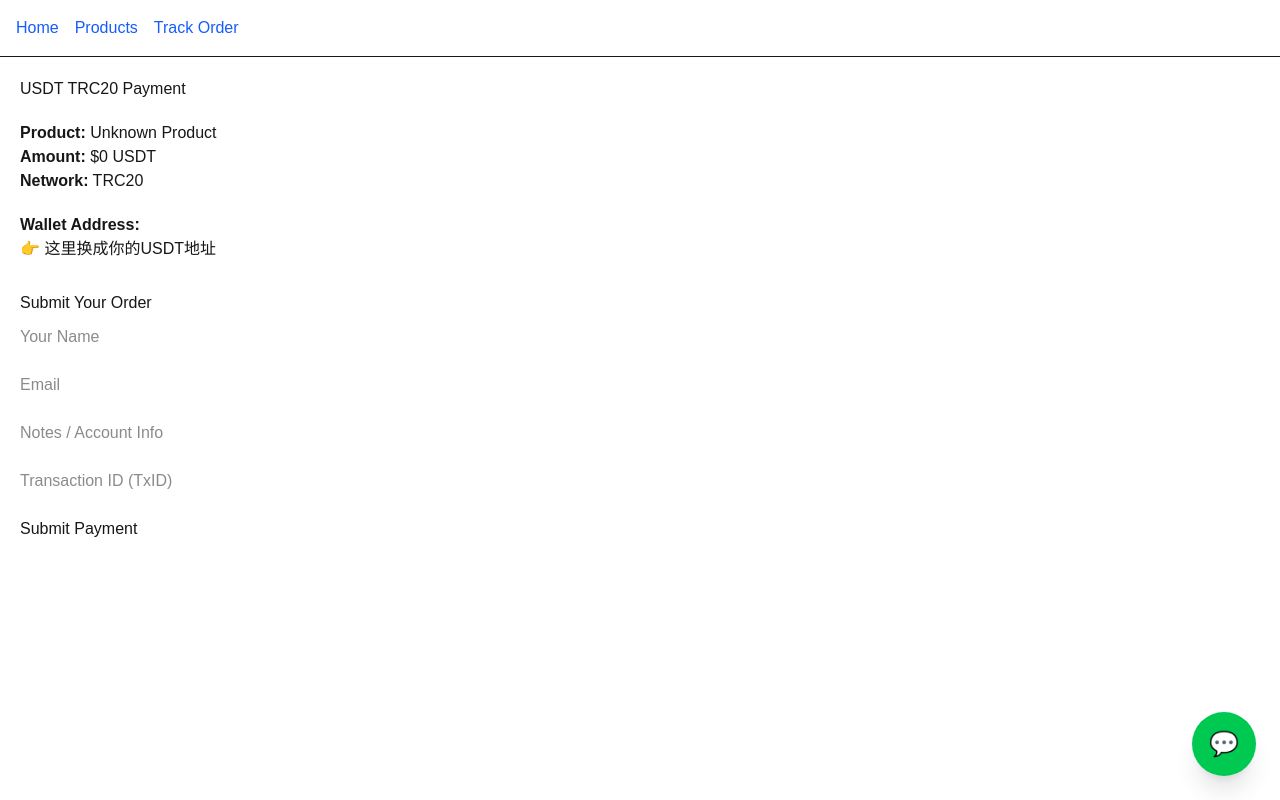
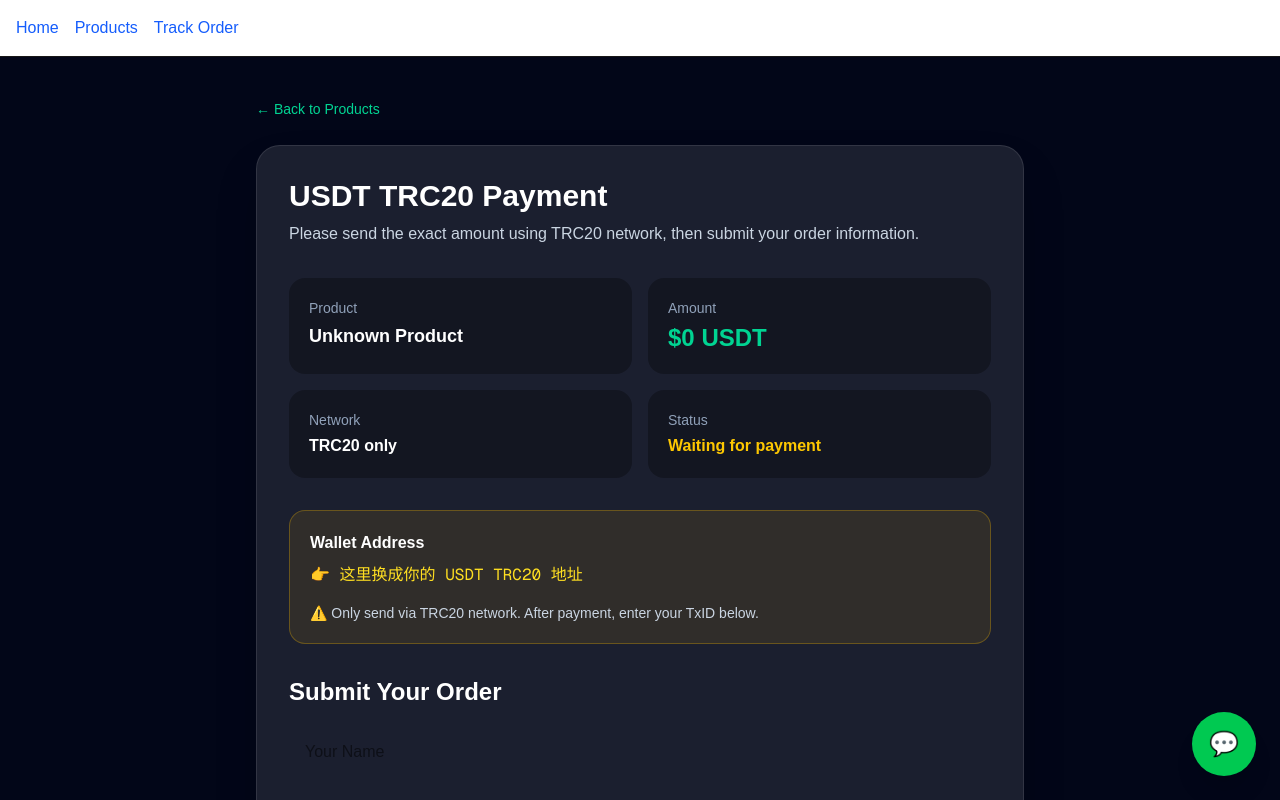
Before and after one commit to summitwang/Digital-Software-Deals, a Next.js app: page /payment in a window 1280 px wide. Shown: the top 800 px of the page. Built offline with nearby package versions, Linux system fonts and the light colour scheme.

Commit message:
Update page.tsx

```diff
--- a/app/payment/page.tsx
+++ b/app/payment/page.tsx
@@ -1,13 +1,13 @@
 "use client";
 
 import { Suspense, useState } from "react";
-import { useSearchParams, useRouter } from "next/navigation";
+import { useRouter, useSearchParams } from "next/navigation";
+import Link from "next/link";
 
 function PaymentContent() {
+  const router = useRouter();
   const searchParams = useSearchParams();
-  const router = useRouter();
 
-  // ✅ 正确读取 URL 参数
   const product = searchParams.get("product") || "Unknown Product";
   const amount = searchParams.get("amount") || "0";
 
@@ -18,11 +18,15 @@ function PaymentContent() {
     txid: "",
   });
 
+  const [loading, setLoading] = useState(false);
+
   async function submitOrder() {
     if (!form.customer_email || !form.txid) {
       alert("Please enter email and transaction ID");
       return;
     }
+
+    setLoading(true);
 
     const res = await fetch("/api/orders", {
       method: "POST",
@@ -34,75 +38,114 @@ function PaymentContent() {
     });
 
     const data = await res.json();
+    setLoading(false);
 
     if (!res.ok) {
       alert(data.error || "Submit failed");
       return;
     }
 
-    // ✅ 跳转成功页
     router.push(`/payment/success?orderId=${data.order.order_no}`);
   }
 
   return (
-    <main style={{ padding: 20 }}>
-      <h1>USDT TRC20 Payment</h1>
+    <main className="min-h-screen bg-slate-950 text-white px-6 py-10">
+      <div className="max-w-3xl mx-auto">
+        <Link href="/" className="text-emerald-400 text-sm">
+          ← Back to Products
+        </Link>
 
-      <div style={{ marginTop: 20 }}>
-        <p><strong>Product:</strong> {product}</p>
-        <p><strong>Amount:</strong> ${amount} USDT</p>
-        <p><strong>Network:</strong> TRC20</p>
+        <div className="mt-6 bg-white/10 border border-white/10 rounded-3xl p-8 shadow-2xl">
+          <h1 className="text-3xl font-extrabold mb-2">
+            USDT TRC20 Payment
+          </h1>
+
+          <p className="text-slate-300 mb-8">
+            Please send the exact amount using TRC20 network, then submit your
+            order information.
+          </p>
+
+          <div className="grid md:grid-cols-2 gap-4 mb-8">
+            <div className="bg-black/30 rounded-2xl p-5">
+              <p className="text-slate-400 text-sm mb-1">Product</p>
+              <p className="font-bold text-lg">{product}</p>
             </div>
 
-      <div style={{ marginTop: 20 }}>
-        <p><strong>Wallet Address:</strong></p>
-        <p style={{ wordBreak: "break-all" }}>
-          👉 这里换成你的USDT地址
+            <div className="bg-black/30 rounded-2xl p-5">
+              <p className="text-slate-400 text-sm mb-1">Amount</p>
+              <p className="font-extrabold text-2xl text-emerald-400">
+                ${amount} USDT
               </p>
             </div>
 
-      <h3 style={{ marginTop: 30 }}>Submit Your Order</h3>
+            <div className="bg-black/30 rounded-2xl p-5">
+              <p className="text-slate-400 text-sm mb-1">Network</p>
+              <p className="font-bold">TRC20 only</p>
+            </div>
 
-      <div style={{ marginTop: 10 }}>
+            <div className="bg-black/30 rounded-2xl p-5">
+              <p className="text-slate-400 text-sm mb-1">Status</p>
+              <p className="font-bold text-yellow-400">Waiting for payment</p>
+            </div>
+          </div>
+
+          <div className="bg-yellow-500/10 border border-yellow-500/30 rounded-2xl p-5 mb-8">
+            <p className="font-bold mb-2">Wallet Address</p>
+
+            <p className="break-all text-yellow-300 font-mono">
+              👉 这里换成你的 USDT TRC20 地址
+            </p>
+
+            <p className="text-sm text-slate-300 mt-4">
+              ⚠️ Only send via TRC20 network. After payment, enter your TxID
+              below.
+            </p>
+          </div>
+
+          <h2 className="text-2xl font-bold mb-4">Submit Your Order</h2>
+
+          <div className="space-y-4">
             <input
+              className="w-full p-4 rounded-xl text-black outline-none"
               placeholder="Your Name"
               value={form.customer_name}
               onChange={(e) =>
                 setForm({ ...form, customer_name: e.target.value })
               }
             />
-        <br /><br />
 
             <input
-          placeholder="Email"
+              className="w-full p-4 rounded-xl text-black outline-none"
+              placeholder="Email Address"
               value={form.customer_email}
               onChange={(e) =>
                 setForm({ ...form, customer_email: e.target.value })
               }
             />
-        <br /><br />
 
             <input
+              className="w-full p-4 rounded-xl text-black outline-none"
               placeholder="Notes / Account Info"
               value={form.address}
-          onChange={(e) =>
-            setForm({ ...form, address: e.target.value })
-          }
+              onChange={(e) => setForm({ ...form, address: e.target.value })}
             />
-        <br /><br />
 
             <input
+              className="w-full p-4 rounded-xl text-black outline-none"
               placeholder="Transaction ID (TxID)"
               value={form.txid}
-          onChange={(e) =>
-            setForm({ ...form, txid: e.target.value })
-          }
+              onChange={(e) => setForm({ ...form, txid: e.target.value })}
             />
-        <br /><br />
 
-        <button onClick={submitOrder}>
-          Submit Payment
+            <button
+              onClick={submitOrder}
+              disabled={loading}
+              className="w-full bg-emerald-500 hover:bg-emerald-400 disabled:bg-slate-500 text-black font-extrabold py-4 rounded-xl transition"
+            >
+              {loading ? "Submitting..." : "Submit Payment"}
             </button>
+          </div>
+        </div>
       </div>
     </main>
   );
@@ -110,7 +153,7 @@ function PaymentContent() {
 
 export default function PaymentPage() {
   return (
-    <Suspense fallback={<div>Loading...</div>}>
+    <Suspense fallback={<div className="p-10">Loading...</div>}>
       <PaymentContent />
     </Suspense>
   );
```
Lines whose indentation alone changed are shown as unchanged.
